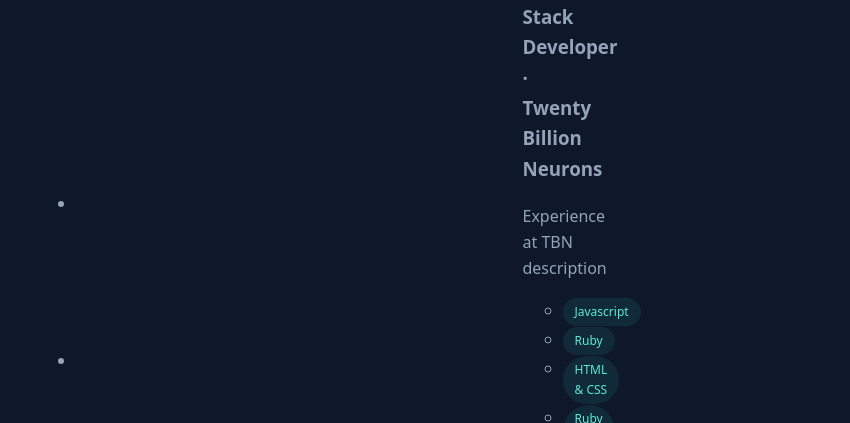
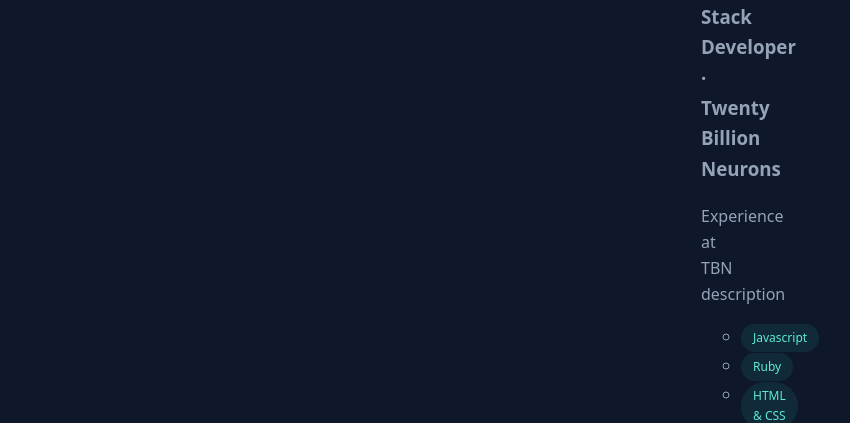
Before and after one commit to JashanB/Portfolio-V2, a React (Create React App) app: page / in a window 1280 px wide. Shown: the part 315-738 px from the top of the page, without its empty margins (60-910 px from the left). Built offline with nearby package versions, Linux system fonts and the light colour scheme.

Commit message:
adding styling

```diff
--- a/src/components/app/App.css
+++ b/src/components/app/App.css
@@ -43,8 +43,8 @@
   margin-left: auto;
   margin-right: auto;
   display: block;
-  font-family: var(--font-inter),ui-sans-serif,system-ui,-apple-system,BlinkMacSystemFont,"Segoe UI",Roboto,"Helvetica Neue",Arial,"Noto Sans",sans-serif,"Apple Color Emoji","Segoe UI Emoji","Segoe UI Symbol","Noto Color Emoji";
-    font-feature-settings: "ss03","cv02","cv11";
+  font-family: var(--font-inter), ui-sans-serif, system-ui, -apple-system, BlinkMacSystemFont, "Segoe UI", Roboto, "Helvetica Neue", Arial, "Noto Sans", sans-serif, "Apple Color Emoji", "Segoe UI Emoji", "Segoe UI Symbol", "Noto Color Emoji";
+  font-feature-settings: "ss03", "cv02", "cv11";
 }
 
 .header-text {
@@ -58,8 +58,8 @@
   --tw-text-opacity: 1;
   color: rgb(226 232 240/var(--tw-text-opacity));
   letter-spacing: -.025em;
-    font-weight: 700;
-    margin: 0;
+  font-weight: 700;
+  margin: 0;
 }
 
 .header-text h2 {
@@ -82,9 +82,28 @@
   max-width: 20rem;
   margin: 1rem 0 0 0;
   --tw-text-opacity: 1;
-    color: rgb(148 163 184/var(--tw-text-opacity));
-    display:  block;
+  color: rgb(148 163 184/var(--tw-text-opacity));
+  display: block;
 }
+
+.external-links {
+  display: flex;
+  align-items: center;
+  margin-top: 2rem;
+  margin-left: 0.25rem;
+  padding: 0;
+  list-style: none;
+}
+
+.external-links li {
+  display: list-item;
+  text-align: -webkit-match-parent;
+  font-size: .75rem;
+  line-height: 1rem;
+  flex-shrink: 0;
+  margin-right: 1.25rem;
+}
+
 /* 640 MEDIA */
 @media (min-width: 640px) {
   .list-item-grid {
@@ -96,6 +115,7 @@
     font-size: 3rem;
     line-height: 1;
   }
+
   .header-text h2 {
     font-size: 1.25rem;
     line-height: 1.75rem;
@@ -109,6 +129,7 @@
   .list-item-grid .md\:gap-4 {
     gap: 1rem;
   }
+
   .container {
     padding-top: 5rem;
     padding-bottom: 5rem;
@@ -139,6 +160,7 @@
     justify-content: space-between;
 
   }
+
   .header {
     display: flex;
     padding-top: 6rem;
@@ -151,6 +173,7 @@
     position: sticky;
   }
 }
+
 .list-item {
   margin-bottom: 3rem;
 
```
